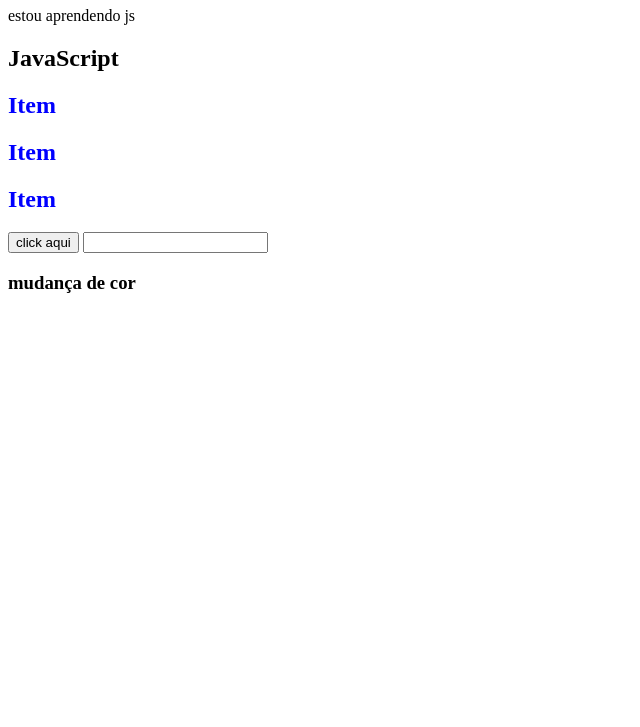
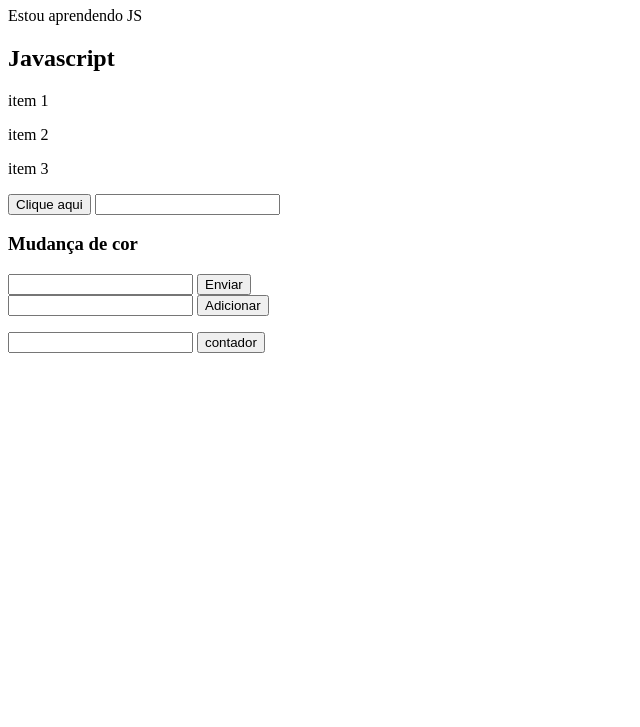
Before and after one commit to michelcoutinhodasilva/Aula_Senai_JavaScript, a plain HTML site: page Aula 6/Manipulação-de-dom/index.html in a window 1280 px wide. Shown: the part 73-800 px from the top of the page, without its empty margins (0-640 px from the left). Drawn offline with Linux system fonts and the light colour scheme.

```diff
--- a/Aula 6/Manipulação-de-dom/dom.js
+++ b/Aula 6/Manipulação-de-dom/dom.js
@@ -1,6 +1,8 @@
 //manipulação de dom
 //dom-> document object model
 //é a forma como o navegador organiza o html para que o js consiga acessa os elementos
+
+// const { createElement } = require("react")
 
 //principais metodos de seleção de elementos DOM
 /*
@@ -23,23 +25,23 @@
 // console.log(paragrafo)
 // console.log(titulo2)
 
-//querySectorAll
-const elementos = document.querySelectorAll(".texto");
-//imprime o elemento(p)
-console.log(elementos);
-//imprime o valor que esta dentro do elemento (p)
-elementos.forEach(elemento => console.log(elemento.innerText));
+// //querySectorAll
+// const elementos = document.querySelectorAll(".texto");
+// //imprime o elemento(p)
+// console.log(elementos);
+// //imprime o valor que esta dentro do elemento (p)
+// elementos.forEach(elemento => console.log(elemento.innerText));
 
 
-//trocando o texto que esta dentro do elemento
-elementos.forEach(elementos => elementos.innerText = "alterado")
-console.log(elementos)
+// //trocando o texto que esta dentro do elemento
+// elementos.forEach(elementos => elementos.innerText = "alterado")
+// console.log(elementos)
 
-//trocando a TAG
-elementos.forEach(elementos => elementos.innerHTML = "<h2>Item</h2>")
+// //trocando a TAG
+// elementos.forEach(elementos => elementos.innerHTML = "<h2>Item</h2>")
 
-//troca a cor da fonte (letra)
-elementos.forEach(elementos => elementos.style.color = "#0000FF" )
+// //troca a cor da fonte (letra)
+// elementos.forEach(elementos => elementos.style.color = "#0000FF" )
 
 //eventos
 //eventos são acoes do usuario
@@ -68,10 +70,155 @@ elementos.forEach(elementos => elementos.style.color = "#0000FF" )
 // })
 
 //evento de mouse
-const elemento = document.getElementById("troca-cor")
-const botao = document.getElementById("btn")
+// const elemento = document.getElementById("troca-cor")
+// const botao = document.getElementById("btn")
 
-// mouseover -> quando passa o mouse por cima do elemento
-elemento.addEventListener("mouseover", () => {
-    elemento.style.backgroundColor = "#ff0000"
-} )
+// // mouseover -> quando passa o mouse por cima do elemento
+// elemento.addEventListener("mouseover", () => {
+//     elemento.style.backgroundColor = "#ff0000"
+// } )
+
+
+
+
+// MANIPULAÇÃO DE DOM
+// DOM -> Document Object Model
+// é a forma como o navegador organiza o html para que o js consiga acessar os elementos
+
+// Principais métodos de seleção de elementos no DOM
+
+/*
+    getElementById -> serve para selecionar um elemento pelo seu ID.
+
+    querySelector -> serve para selecionar o 1° elemento que corresponde a um seletor CSS (tag(ex. p, h1, h2), ID, nome de classe)
+
+    querySelectorAll -> serve para selecionar TODOS os elementos que correspondem a um seletor.
+
+    getElementsByClassName -> serve para selecionar TODOS os elementos que correspondem a uma classe.
+*/
+
+// // getElementById
+// const titulo = document.getElementById("titulo");
+// const valor = document.getElementById("titulo").innerText;
+
+// console.log(titulo);
+// console.log(valor)
+
+// // querySelector
+// const titulo = document.querySelector("#titulo"); // chamando id -> #nomeid
+// const paragrafo = document.querySelector(".paragrafo"); // chamando classes -> .nomeclasse
+// const tituloH2 = document.querySelector("h2"); // chamando tags -> h2
+
+// console.log(titulo);
+// console.log(paragrafo);
+// console.log(tituloH2);
+
+
+// // querySelectorAll
+// const elementos = document.querySelectorAll(".texto");
+// // imprime o elemento (p)
+// console.log(elementos);
+
+// // imprime o valor que está dentro do elemento (p)
+// elementos.forEach(elemento => console.log(elemento.innerText));
+
+// // trocando o texto que está dentro do elemento
+// elementos.forEach(elemento => elemento.innerText = "Alterado")
+
+// // trocando a tag
+// elementos.forEach(elemento => elemento.innerHTML = "<h2>Item</h2>")
+
+// // trocando a cor da fonte (letra)
+// elementos.forEach(elemento => elemento.style.color = "#0000FF");
+
+// Eventos
+// Eventos são ações do usuário
+
+// // Evento de click
+// const botao = document.getElementById("btn");
+
+// // adicionando um "escutador de eventos" no botão
+// botao.addEventListener("click", () => {
+//     alert("Você clicou!");
+// })
+
+// Evento de digitação (input / keyup)
+
+// // evento input -> dispara sempre que digita, em tempo real
+// const campo = document.getElementById("campo");
+// const resultado = document.getElementById("resultado");
+
+// // campo.addEventListener("input", () => {
+// //     // value -> o valor digitado dentro da caixinha de texto
+// //     resultado.innerText = campo.value;
+// // });
+
+// // evento keyup -> dispara quando solta a tecla
+// campo.addEventListener("keyup", () => {
+//     resultado.innerText = campo.value;
+//     console.log("Tecla pressionada");
+// })
+
+// // evento de mouse
+// const elemento = document.getElementById("troca-cor");
+// const botao = document.getElementById("btn");
+
+// // mouseover -> quando passa o mouse por cima do elemento
+// elemento.addEventListener("mouseover", () => {
+//     elemento.style.backgroundColor = "#FF0000"
+// })
+
+// // mouseout -> quando o mouse sai de cima do elemento
+// elemento.addEventListener("mouseout", () => {
+//     // elemento.style.backgroundColor = "#0000FF";
+//     botao.style.backgroundColor = "#0000FF";
+//     elemento.style.backgroundColor = "";
+// })
+
+// // mousemove -> pega a posição do mouse
+// document.addEventListener("mousemove", (evento) => {
+//     console.log("Posição de X: ", evento.clientX, " Posição de Y: ", evento.clientY);
+// })
+
+//Evento de formulário (submit)
+// const form = document.getElementById("form");
+
+// // // comportamento padrão de um formulário é recarregar a página
+// // form.addEventListener("submit", (evento) => {
+// //     evento.preventDefault(); // impede o comportamento padrão
+
+// //     const nome = document.getElementById("nome").value;
+// //     console.log("Nome: " + nome);
+// // })
+
+// // criando elementos na pagina
+// const novoElemento = document.createElement("p") // cria um elemento <p>
+// novoElemento.innerText = "elemento novo criado" // cria um texto no elemento
+
+// form.appendChild(novoElemento)  // estamos adicionando um elemento filho (p) dentro do pau (form)
+
+// const botao = document.createElement("button")
+// botao.innerText = "excluir elemento"
+
+// form.appendChild(botao)
+
+// botao.addEventListener("click", (e) => {
+//     e.preventDefault()
+//     novoElemento.remove()
+// })
+
+//adicionando elementos em uma lista não ordenada (ul) atraves de um input
+// const input =  document.getElementById("input") // input
+// const botao = document.getElementById("add") //button
+// const lista = document.getElementById("lista")// (ul)
+
+// botao.addEventListener("click", () => {
+//     const valor = input.value // pega o valor digitado na caixinha( input)
+
+//     const li = document.createElement("li")
+//     li.innerText = valor; // recebe o texto digitado na caixinha
+
+//     lista.appendChild(li) // <li> vai criar dentro da (ul)
+
+//     input.value = "";
+// })
--- a/Aula 6/Manipulação-de-dom/index.html
+++ b/Aula 6/Manipulação-de-dom/index.html
@@ -3,24 +3,38 @@
 <head>
     <meta charset="UTF-8">
     <meta name="viewport" content="width=device-width, initial-scale=1.0">
-    <title>Manipulação-dom</title>
+    <title>Manipulação de DOM</title>
     <script defer src="dom.js"></script>
 </head>
 <body>
-    <h1 id="titulo">ola,Me chamo Michel</h1>
-    <p class="paragrafo">estou aprendendo js</p>
+    <h1 id="titulo">Olá, me chamo Késsia</h1>
+    <p class="paragrafo">Estou aprendendo JS</p>
 
-    <h2>JavaScript</h2>
+    <h2>Javascript</h2>
 
     <p class="texto">item 1</p>
     <p class="texto">item 2</p>
     <p class="texto">item 3</p>
 
-    <button id="btn">click aqui</button>
+    <button id="btn">Clique aqui</button>
 
     <input type="text" id="campo">
     <p id="resultado"></p>
 
-    <h3 id="troca-cor">mudança de cor</h3>
+    <h3 id="troca-cor">Mudança de cor</h3>
+
+    <form id="form">
+        <input type="text" id="nome">
+        <button type="submit">Enviar</button>
+    </form>
+    <input type="text" id="input">
+    <button id="add">Adicionar</button>
+    <ul id="lista"></ul>
+
+    <input type="text" id="InputDoContador">
+    <button id="contador">contador</button>
+    <ul id="UlContagem"></ul>
+    <p id="contador"></p>
+
 </body>
 </html>
```
